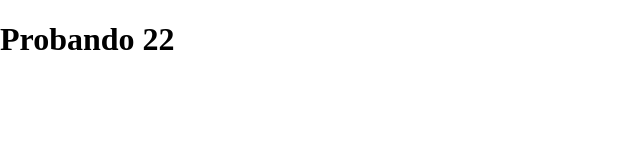
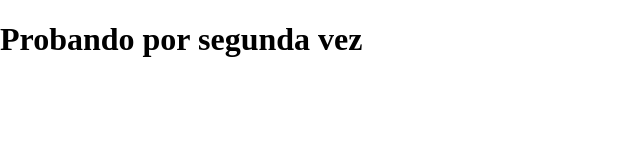
Before and after one commit to LorenaMoujalli/pagina-web-oberstaff, an Astro site: page / in a window 1280 px wide. Shown: the whole page, without its empty margins (0-640 px from the left). Built offline with nearby package versions, Linux system fonts and the light colour scheme; Astro itself is replaced by a stand-in of ours.

Commit message:
Subiendo cambios

```diff
--- a/src/components/Prueba.jsx
+++ b/src/components/Prueba.jsx
@@ -4,7 +4,7 @@ const Prueba = () => {
     return(
 
 <div>
-<h1>Probando 22</h1>
+<h1>Probando por segunda vez</h1>
 </div>
 
     );
```
